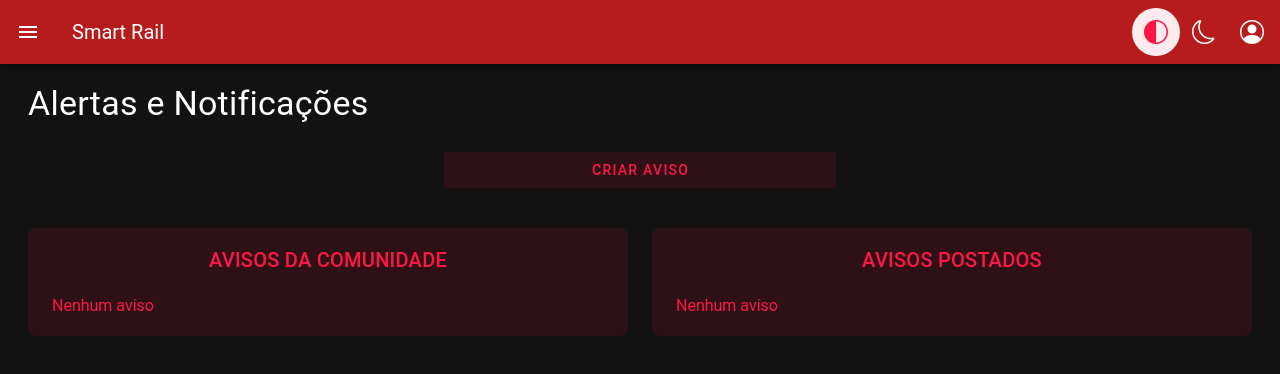
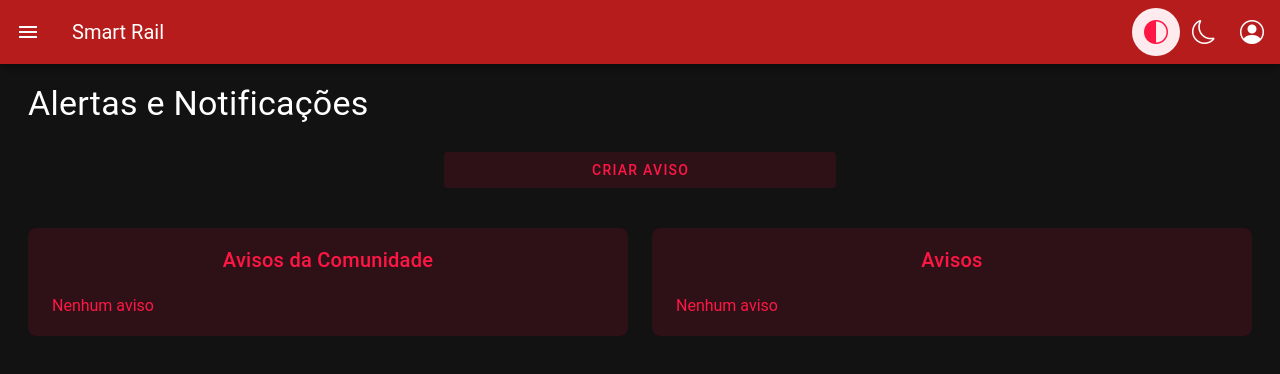
Before and after one commit to Miguel-Paes/smart-rail-project, a Vue app: page /alertasenotificacoes in a window 1280 px wide. Shown: the top 374 px of the page. Built offline with nearby package versions, Linux system fonts and the light colour scheme; a small style sheet from the web is missing.

Commit message:
Componente: WarningsList criado

```diff
--- a/components.d.ts
+++ b/components.d.ts
@@ -8,12 +8,14 @@ export {}
 /* prettier-ignore */
 declare module 'vue' {
   export interface GlobalComponents {
+    AccentList: typeof import('./src/components/template/WarningsList.vue')['default']
     FindStationDialog: typeof import('./src/components/home/FindStationDialog.vue')['default']
     HeaderComponent: typeof import('./src/components/HeaderComponent.vue')['default']
-    LineOptions: typeof import('./src/components/template/RoutesPage/LineOptions.vue')['default']
+    LineOptions: typeof import('./src/components/RoutesPage/LineOptions.vue')['default']
     RouterLink: typeof import('vue-router')['RouterLink']
     RouterView: typeof import('vue-router')['RouterView']
-    StationOptions: typeof import('./src/components/template/RoutesPage/StationOptions.vue')['default']
+    StationOptions: typeof import('./src/components/RoutesPage/StationOptions.vue')['default']
     TitleSection: typeof import('./src/components/template/TitleSection.vue')['default']
+    WarningsList: typeof import('./src/components/template/WarningsList.vue')['default']
   }
 }
--- /dev/null
+++ b/src/components/template/WarningsList.vue
@@ -0,0 +1,17 @@
+<script setup>
+  defineProps(['title', 'forItems'])
+</script>
+
+<template>
+  <v-card class="w-100 h-100 pa-2 rounded rounded-lg" color="accent3" variant="tonal">
+    <v-card-title class="text-center">{{ title }}</v-card-title>
+
+    <v-card-item>
+      {{ forItems.length === 0 ? 'Nenhum aviso' : '' }}
+    </v-card-item>
+
+    <v-card-item v-for="item in forItems" :key="item.id">
+      {{ item.id }}. {{ item.message }}
+    </v-card-item>
+  </v-card>
+</template>
--- a/src/pages/alerts.vue
+++ b/src/pages/alerts.vue
@@ -5,6 +5,7 @@
   import { useWarningStore } from '@/stores/warningsStore';
   import { useStationStore } from '@/stores/stationStore';
   import { useDisplayStore } from '@/stores/displayStore';
+  import WarningsList from '@/components/template/WarningsList.vue';
 
   const warningStore = useWarningStore();
   const stationStore = useStationStore();
@@ -140,31 +141,17 @@
 
     <v-row>
       <v-col cols="12" md="6">
-        <v-card class="w-100 h-100 pa-2 border-red-accent-3 rounded rounded-lg" color="accent3" variant="tonal">
-          <v-card-title class="text-center">AVISOS DA COMUNIDADE</v-card-title>
-
-          <v-card-item>
-            {{ warnings.length === 0 ? 'Nenhum aviso' : '' }}
-          </v-card-item>
-
-          <v-card-item v-for="warning in warnings" :key="warning.id">
-            {{ warning.id }}. {{ warning.message }}
-          </v-card-item>
-        </v-card>
+        <WarningsList
+          :forItems="warnings"
+          title="Avisos da Comunidade"
+        />
       </v-col>
 
       <v-col cols="12" md="6">
-        <v-card class="w-100 h-100 pa-2 border-red-accent-3 rounded rounded-lg" color="accent3" variant="tonal">
-          <v-card-title class="text-center">AVISOS POSTADOS</v-card-title>
-
-          <v-card-item>
-            {{ warnings.length === 0 ? 'Nenhum aviso' : '' }}
-          </v-card-item>
-
-          <v-card-item v-for="warning in warnings" :key="warning.id">
-            {{ warning.id }}. {{ warning.message }}
-          </v-card-item>
-        </v-card>
+        <WarningsList
+          :forItems="warnings"
+          title="Avisos"
+        />
       </v-col>
     </v-row>
   </v-main>
--- a/src/pages/home.vue
+++ b/src/pages/home.vue
@@ -5,6 +5,7 @@
   import { useDisplayStore } from '@/stores/displayStore.js'
   import { useWarningStore } from '@/stores/warningsStore';
   import FindStationDialog from '@/components/home/FindStationDialog.vue';
+  import WarningsList from '@/components/template/WarningsList.vue';
 
   const stationStore = useStationStore()
   const displayStore = useDisplayStore()
@@ -66,17 +67,10 @@
       </v-col>
 
       <v-col cols="12" md="6">
-        <v-card class="w-100 h-100 pa-2 rounded rounded-lg" color="accent3" variant="tonal">
-          <v-card-title class="text-center">AVISOS</v-card-title>
-
-          <v-card-item>
-            {{ warnings.length === 0 ? 'Nenhum aviso' : '' }}
-          </v-card-item>
-
-          <v-card-item v-for="warning in warnings" :key="warning.id">
-            {{ warning.id }}. {{ warning.message }}
-          </v-card-item>
-        </v-card>
+        <WarningsList
+          :forItems="warnings"
+          title="Avisos"
+        />
       </v-col>
     </v-row>
   </v-main>
```
Also changed, not shown: src/components/RoutesPage/LineOptions.vue (renamed from src/components/template/RoutesPage/LineOptions.vue), src/components/RoutesPage/StationOptions.vue (renamed from src/components/template/RoutesPage/StationOptions.vue).
